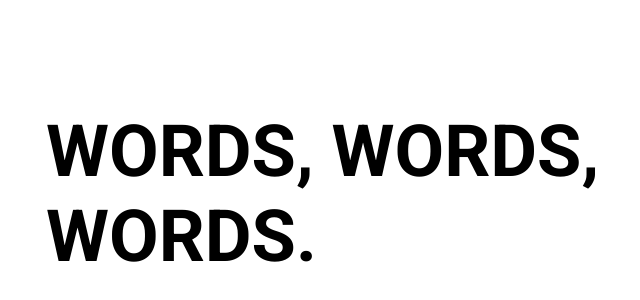
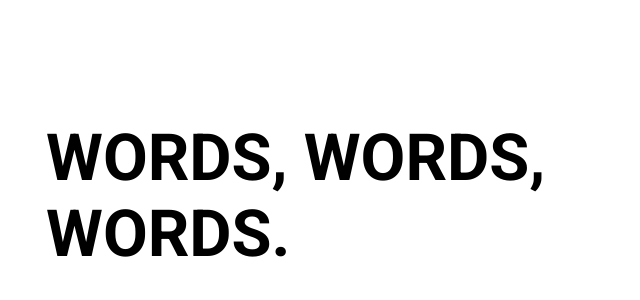
Before and after one commit to sargeant45/wordswordswords, a plain HTML site: page index.html in a window 1280 px wide. Shown: the part 190-490 px from the top of the page, without its empty margins (290-930 px from the left). Drawn offline with Linux system fonts and the light colour scheme.

Commit message:
Update index.html

```diff
--- a/index.html
+++ b/index.html
@@ -4,6 +4,6 @@
     <title>words, words, words</title>
   </head>
   <body style="position: fixed; /*or absolute*/left: 50%;top: 50%;-webkit-transform: translate(-50%,-50%);-moz-transform: translate(-50%,-50%);-o-transform: translate(-50%,-50%);-ms-transform: translate(-50%,-50%);transform: translate(-50%,-50%);font-family: 'Roboto', sans-serif;">
-    <b><h1 style="font-size: 72px; font-weight: 900px;">WORDS, WORDS, WORDS.</h1></b>
+    <b><h1 style="font-size: 65px; font-weight: 900px;">WORDS, WORDS, WORDS.</h1></b>
   </body>
 </html>
```
